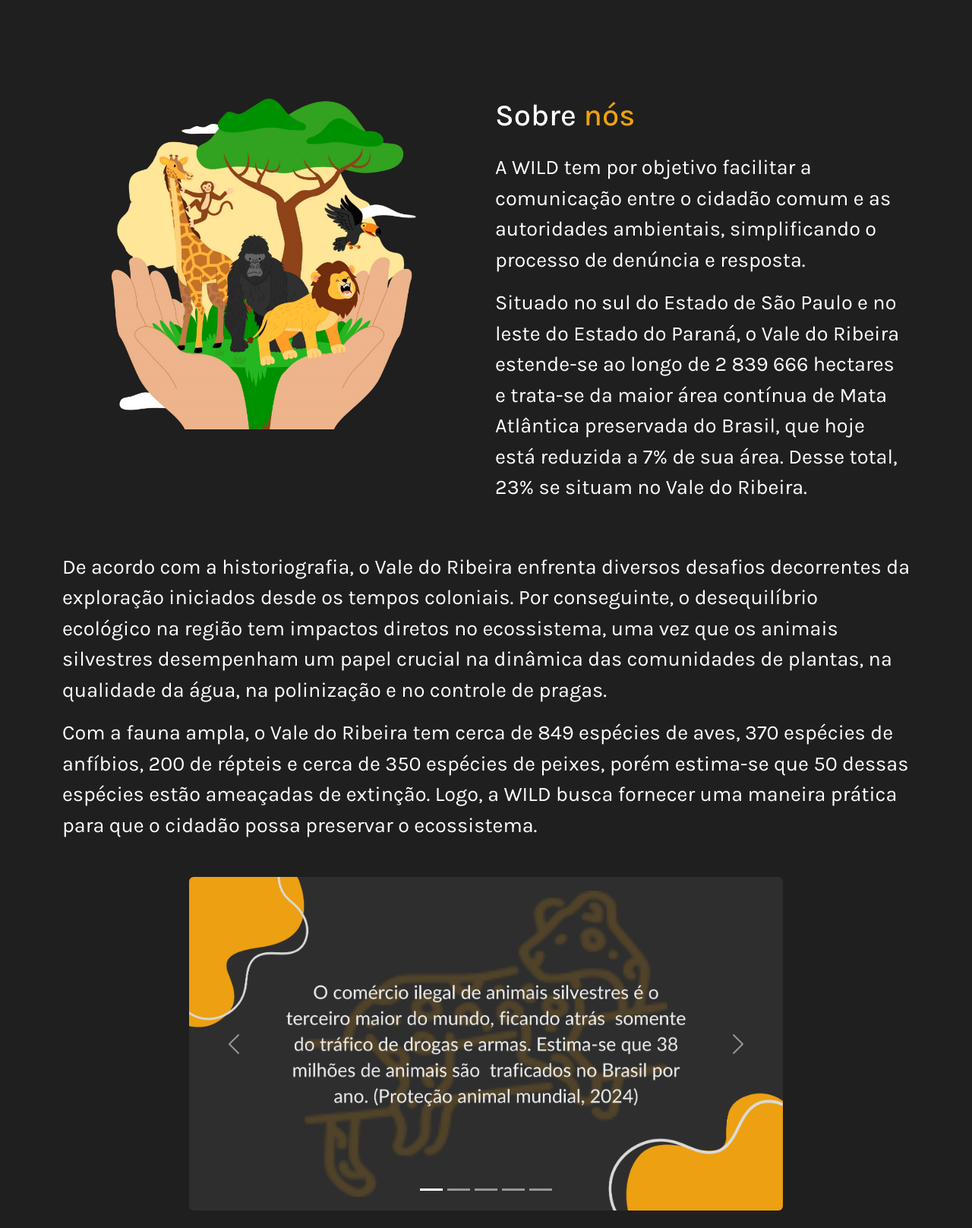
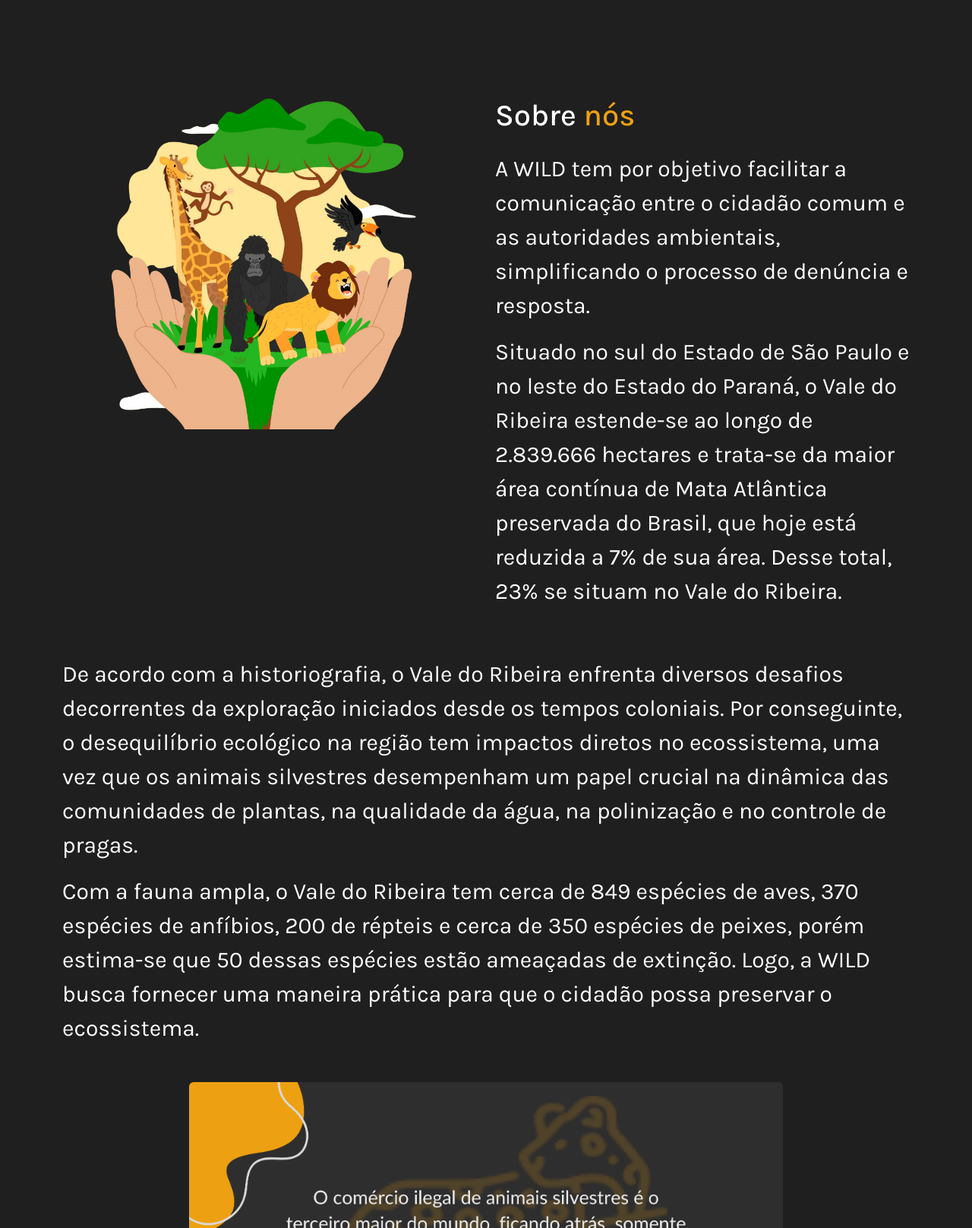
Before and after one commit to TccWild/WILD_WEB, a PHP site: page / in a window 1280 px wide. Shown: the part 844-2460 px from the top of the page at 76% size. Run offline with PHP 8.4, Linux system fonts and the light colour scheme.

Commit message:
text update

```diff
--- a/view/css/style.css
+++ b/view/css/style.css
@@ -66,7 +66,7 @@
 }
 
 p{
-    font-size: min(27px, 4vw);
+    font-size: min(30px, 4vw);
 }
 
 
--- a/view/index.php
+++ b/view/index.php
@@ -11,7 +11,7 @@
                 <div class="col-sm-12 col-xxl-6 col-xl-6 mt-4">
                     <h1 data-aos="fade-up" id="sobre-nos">Sobre <span style="color: #EDA011;">nós</span></h1>
                     <p data-aos="fade-up" class="mt-4">A WILD tem por objetivo facilitar a comunicação entre o cidadão comum e as autoridades ambientais, simplificando o processo de denúncia e resposta.</p>
-                    <p data-aos="fade-up">Situado no sul do Estado de São Paulo e no leste do Estado do Paraná, o Vale do Ribeira estende-se ao longo de 2 839 666 hectares e trata-se da maior área contínua de Mata Atlântica preservada do Brasil, que hoje está reduzida a 7% de sua área. Desse total, 23% se situam no Vale do Ribeira.</p>
+                    <p data-aos="fade-up">Situado no sul do Estado de São Paulo e no leste do Estado do Paraná, o Vale do Ribeira estende-se ao longo de 2.839.666 hectares e trata-se da maior área contínua de Mata Atlântica preservada do Brasil, que hoje está reduzida a 7% de sua área. Desse total, 23% se situam no Vale do Ribeira.</p>
                 </div>
             </div>
         </div>
@@ -68,7 +68,7 @@
             </p>
 
             <div class="row">
-                <div class="col-6 mt-5">
+                <div class="col-xl-6 col-xxl-6 col-sm-12 mt-5">
                     <h2 data-aos="fade-up" class="mb-3">Para o <span style="color: #EDA011;">cidadão</span></h2>
                     <p data-aos="fade-up" class="bi bi-arrow-return-right" style="color: #EDA011;"><span style="color: #FFFFFF;"> Maior segurança em situações de risco;</span></p>
                     <p data-aos="fade-up" class="bi bi-arrow-return-right" style="color: #EDA011;"><span style="color: #FFFFFF;"> Conectar-se com as autoridades;</span></p>
@@ -78,7 +78,7 @@
                     <p data-aos="fade-up" class="bi bi-arrow-return-right" style="color: #EDA011;"><span style="color: #FFFFFF;"> Enviar com facilidade sua localização;</span></p>
                     <p data-aos="fade-up" class="bi bi-arrow-return-right" style="color: #EDA011;"><span style="color: #FFFFFF;"> Receber atualizações sobre os animais denunciados.</span></p>
                 </div>
-                <div class="col-6 mt-5">
+                <div class="col-xl-6 col-xxl-6 col-sm-12 mt-5">
                 <h2 data-aos="fade-up" class="mb-3">Para a <span style="color: #EDA011;">autoridade</span></h2>
                     <p data-aos="fade-up" class="bi bi-arrow-return-right" style="color: #EDA011;"><span style="color: #FFFFFF;"> Atender mais pessoas com facilidade;</span></p>
                     <p data-aos="fade-up" class="bi bi-arrow-return-right" style="color: #EDA011;"><span style="color: #FFFFFF;"> Atender mais pessoas com facilidade;</span></p>
```
